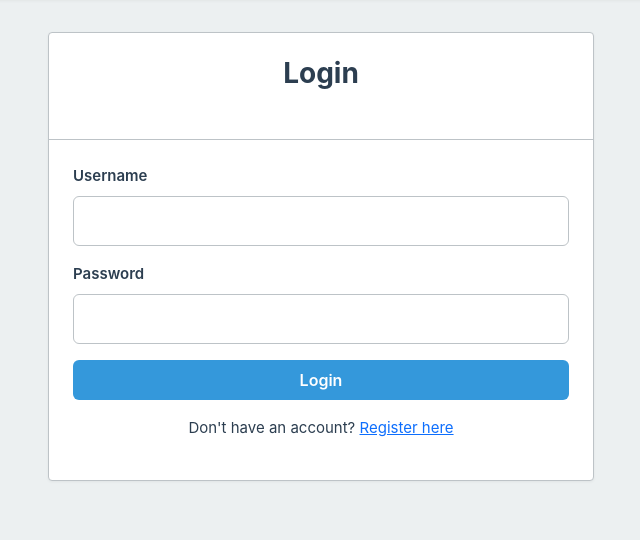
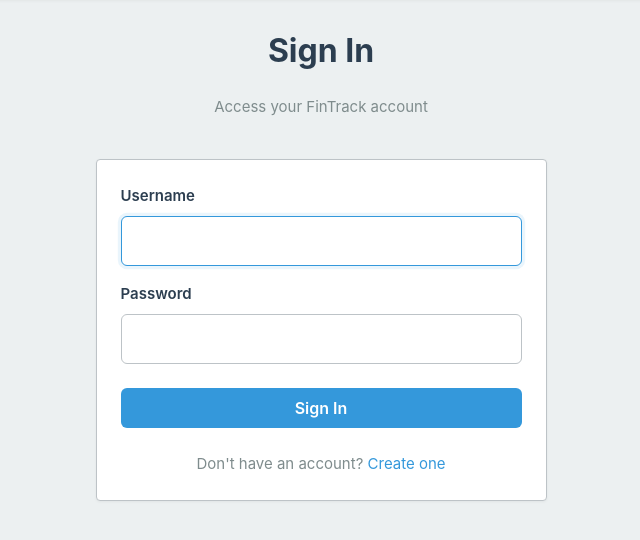
Before and after one commit to VamshiTejaKumbham/FinTrack, a Flask app: page /login in a window 1280 px wide. Shown: the part 76-616 px from the top of the page, without its empty margins (319-959 px from the left). Run offline with Flask 3, Linux system fonts and the light colour scheme.

Commit message:
Update login.html

```diff
--- a/templates/login.html
+++ b/templates/login.html
@@ -1,28 +1,32 @@
 {% extends "base.html" %}
 
-{% block title %}Login - Expense Tracker{% endblock %}
+{% block title %}Sign In - FinTrack{% endblock %}
 
 {% block content %}
 <div class="row justify-content-center">
-    <div class="col-md-6">
+    <div class="col-md-5">
+        <div style="text-align: center; margin-bottom: 2.5rem;">
+            <h2>Sign In</h2>
+            <p style="color: #7f8c8d;">Access your FinTrack account</p>
+        </div>
+
         <div class="card">
-            <div class="card-header">
-                <h3 class="text-center">Login</h3>
-            </div>
             <div class="card-body">
                 <form method="POST">
                     <div class="mb-3">
                         <label for="username" class="form-label">Username</label>
-                        <input type="text" class="form-control" id="username" name="username" required>
+                        <input type="text" class="form-control" id="username" name="username" required autofocus>
                     </div>
-                    <div class="mb-3">
+                    <div class="mb-4">
                         <label for="password" class="form-label">Password</label>
                         <input type="password" class="form-control" id="password" name="password" required>
                     </div>
-                    <button type="submit" class="btn btn-primary w-100">Login</button>
+                    <button type="submit" class="btn btn-primary w-100">Sign In</button>
                 </form>
-                <div class="text-center mt-3">
-                    <p>Don't have an account? <a href="{{ url_for('register') }}">Register here</a></p>
+                <div style="text-align: center; margin-top: 1.5rem;">
+                    <p style="color: #7f8c8d; margin: 0;">
+                        Don't have an account? <a href="{{ url_for('register') }}" style="color: #3498db; text-decoration: none;">Create one</a>
+                    </p>
                 </div>
             </div>
         </div>
```
